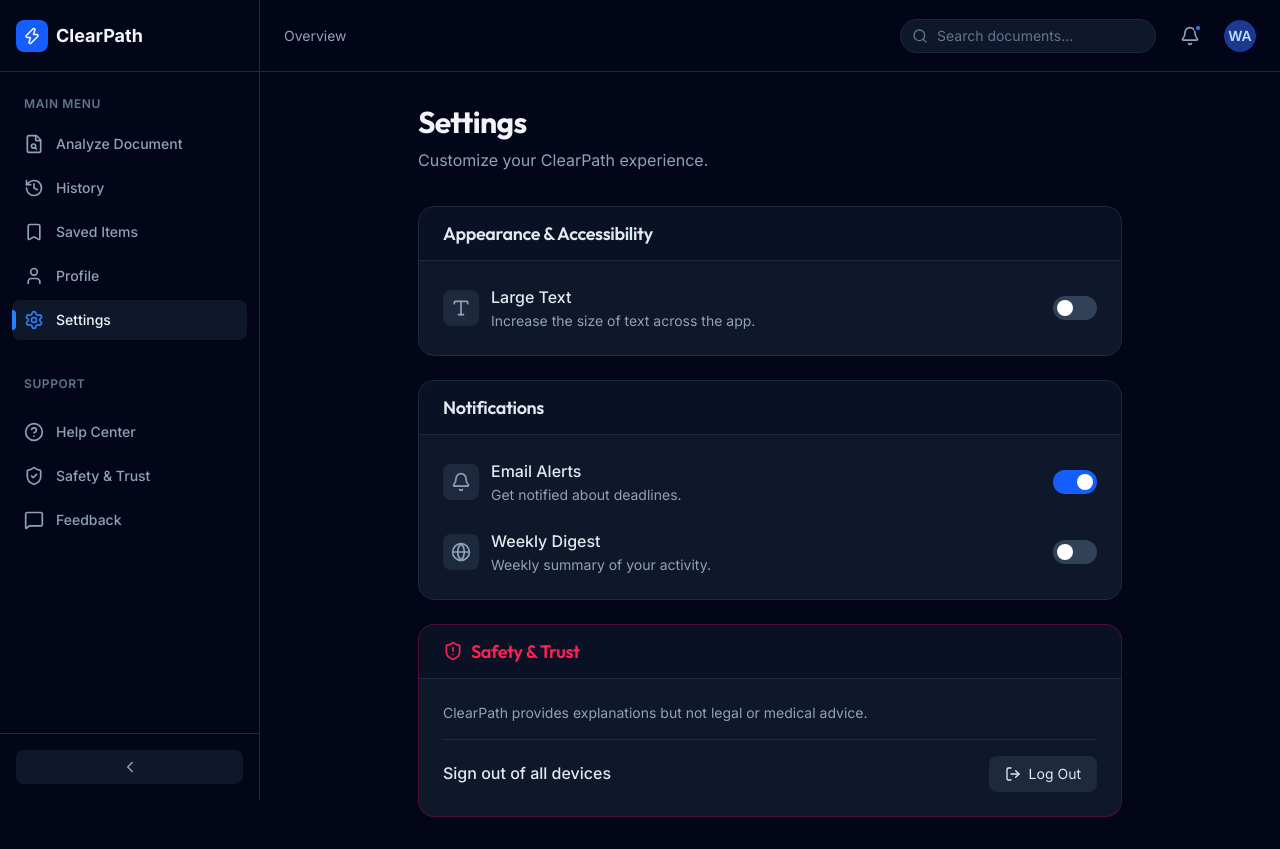
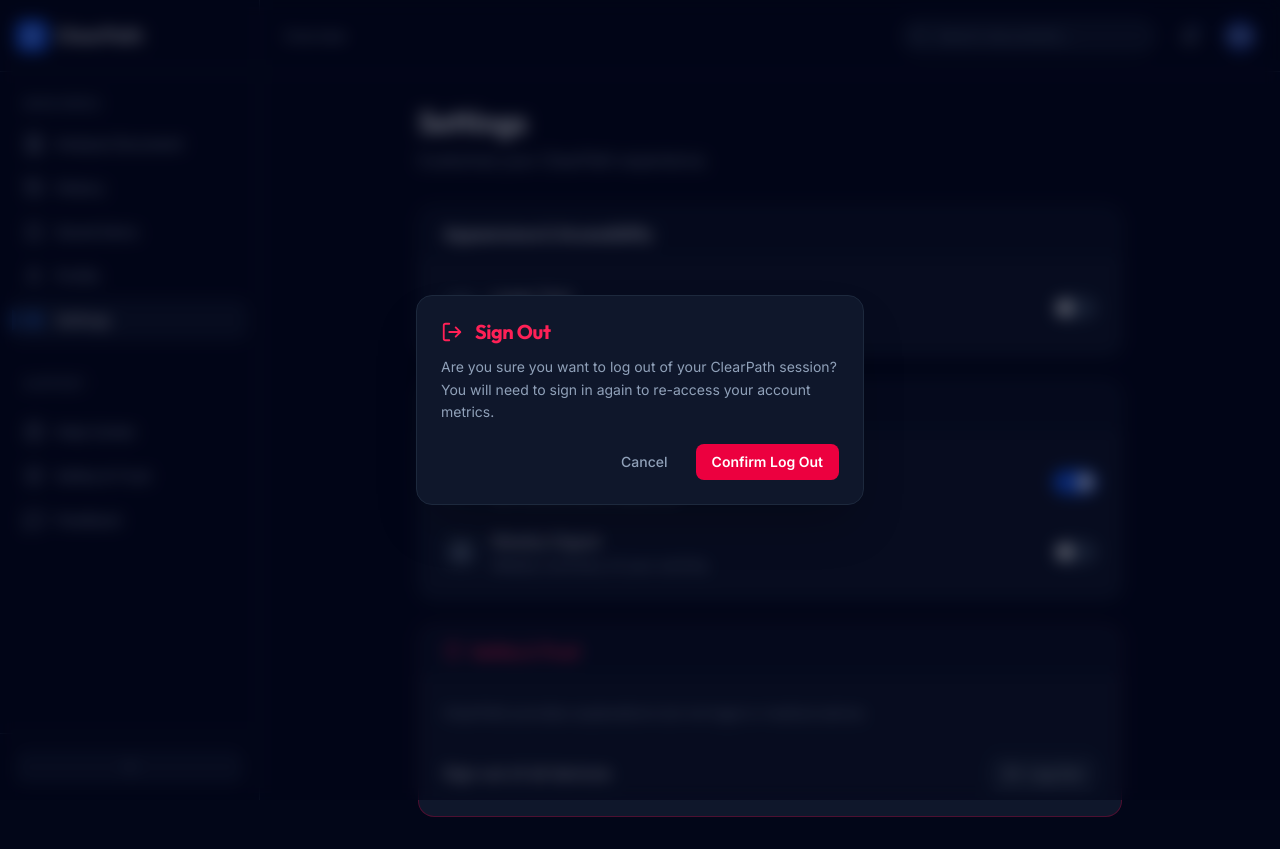
Before and after one commit to wahb-amir/clearpath, a Next.js app in the folder frontend/: page /settings in a window 1280 px wide. Both pictures are taken after a click on the button "Log Out". Built offline with nearby package versions, Linux system fonts and the light colour scheme; no server answers.

Commit message:
feat: Added the logout feature

```diff
--- a/frontend/src/app/(dashboard)/settings/page.jsx
+++ b/frontend/src/app/(dashboard)/settings/page.jsx
@@ -1,7 +1,7 @@
 "use client";
 
 import { useState, useEffect } from "react";
-import { motion } from "framer-motion";
+import { motion, AnimatePresence } from "framer-motion";
 import {
   Globe,
   Bell,
@@ -9,6 +9,10 @@
   ShieldAlert,
   LogOut,
 } from "lucide-react";
+import { apiFetch } from "@/lib/auth/apiFetch";
+
+// Note: Use NEXT_PUBLIC_ prefixes so env variables are exposed to the client bundle safely
+const API_BASE_URL = (process.env.NEXT_PUBLIC_BACKEND_URL || "").replace(/\/$/, "");
 
 export default function SettingsPage() {
   const [settings, setSettings] = useState({
@@ -17,6 +21,10 @@
     highContrast: false,
     largeText: false,
   });
+
+  const [isModalOpen, setIsModalOpen] = useState(false);
+  const [isLoggingOut, setIsLoggingOut] = useState(false);
+  const [logoutError, setLogoutError] = useState(null);
 
   // 1. On mount: Load saved largeText setting from localStorage
   useEffect(() => {
@@ -46,8 +54,37 @@
     });
   };
 
+  // 3. API Logout Implementation
+  const handleLogout = async () => {
+    setLogoutError(null);
+    setIsLoggingOut(true);
+    try {
+      if (!API_BASE_URL) {
+        throw new Error("Backend URL target configuration is missing.");
+      }
+
+      const response = await apiFetch(`${API_BASE_URL}/auth/logout`, {
+        method: "POST",
+        headers: { "Content-Type": "application/json" },
+      });
+
+      if (!response.ok) {
+        throw new Error("Failed to clear session on backend server.");
+      }
+
+      // Clear any optional local states if necessary, then force flush route
+      setIsModalOpen(false);
+      window.location.href = "/login";
+    } catch (err) {
+      console.error("Error while logging out:", err);
+      setLogoutError(err instanceof Error ? err.message : "An unexpected error occurred.");
+    } finally {
+      setIsLoggingOut(false);
+    }
+  };
+
   return (
-    <div className="mx-auto max-w-3xl p-4 md:p-8">
+    <div className="mx-auto max-w-3xl p-4 md:p-8 relative">
       <div className="mb-8">
         <h1 className="mb-2 text-3xl font-bold text-slate-100">
           Settings
@@ -203,13 +240,76 @@
               <span className="font-medium text-slate-200">
                 Sign out of all devices
               </span>
-              <button type="button" className="flex items-center gap-2 rounded-lg bg-slate-800 px-4 py-2 text-sm text-slate-200 transition-colors hover:bg-slate-700">
+              <button
+                type="button"
+                onClick={() => setIsModalOpen(true)}
+                className="flex items-center gap-2 rounded-lg bg-slate-800 px-4 py-2 text-sm text-slate-200 transition-colors hover:bg-slate-700"
+              >
                 <LogOut size={16} /> Log Out
               </button>
             </div>
           </div>
         </motion.section>
       </div>
+
+      {/* Confirmation Modal Backdrop and Window */}
+      <AnimatePresence>
+        {isModalOpen && (
+          <div className="fixed inset-0 z-50 flex items-center justify-center p-4">
+            {/* Backdrop */}
+            <motion.div
+              initial={{ opacity: 0 }}
+              animate={{ opacity: 1 }}
+              exit={{ opacity: 0 }}
+              onClick={() => !isLoggingOut && setIsModalOpen(false)}
+              className="absolute inset-0 bg-slate-950/60 backdrop-blur-sm"
+            />
+
+            {/* Modal Box */}
+            <motion.div
+              initial={{ scale: 0.95, opacity: 0, y: 8 }}
+              animate={{ scale: 1, opacity: 1, y: 0 }}
+              exit={{ scale: 0.95, opacity: 0, y: 8 }}
+              transition={{ ease: "easeOut", duration: 0.2 }}
+              className="relative w-full max-w-md overflow-hidden rounded-2xl border border-slate-800 bg-slate-900 p-6 shadow-2xl"
+            >
+              <div className="flex items-center gap-3 text-rose-500 mb-3">
+                <LogOut size={22} />
+                <h3 className="text-xl font-bold">Sign Out</h3>
+              </div>
+
+              <p className="text-sm text-slate-400 mb-5 leading-relaxed">
+                Are you sure you want to log out of your ClearPath session? You will need to sign in again to re-access your account metrics.
+              </p>
+
+              {logoutError && (
+                <div className="text-[12.5px] rounded-lg px-3.5 py-2.5 mb-4 border border-rose-500/20 bg-rose-500/5 text-rose-400">
+                  {logoutError}
+                </div>
+              )}
+
+              <div className="flex items-center justify-end gap-3">
+                <button
+                  type="button"
+                  disabled={isLoggingOut}
+                  onClick={() => setIsModalOpen(false)}
+                  className="rounded-lg px-4 py-2 text-sm font-medium text-slate-400 hover:bg-slate-800 transition-colors disabled:opacity-50"
+                >
+                  Cancel
+                </button>
+                <button
+                  type="button"
+                  disabled={isLoggingOut}
+                  onClick={handleLogout}
+                  className="flex items-center gap-2 rounded-lg bg-rose-600 px-4 py-2 text-sm font-semibold text-white hover:bg-rose-700 transition-colors disabled:opacity-60"
+                >
+                  {isLoggingOut ? "Logging out..." : "Confirm Log Out"}
+                </button>
+              </div>
+            </motion.div>
+          </div>
+        )}
+      </AnimatePresence>
     </div>
   );
 }
```
